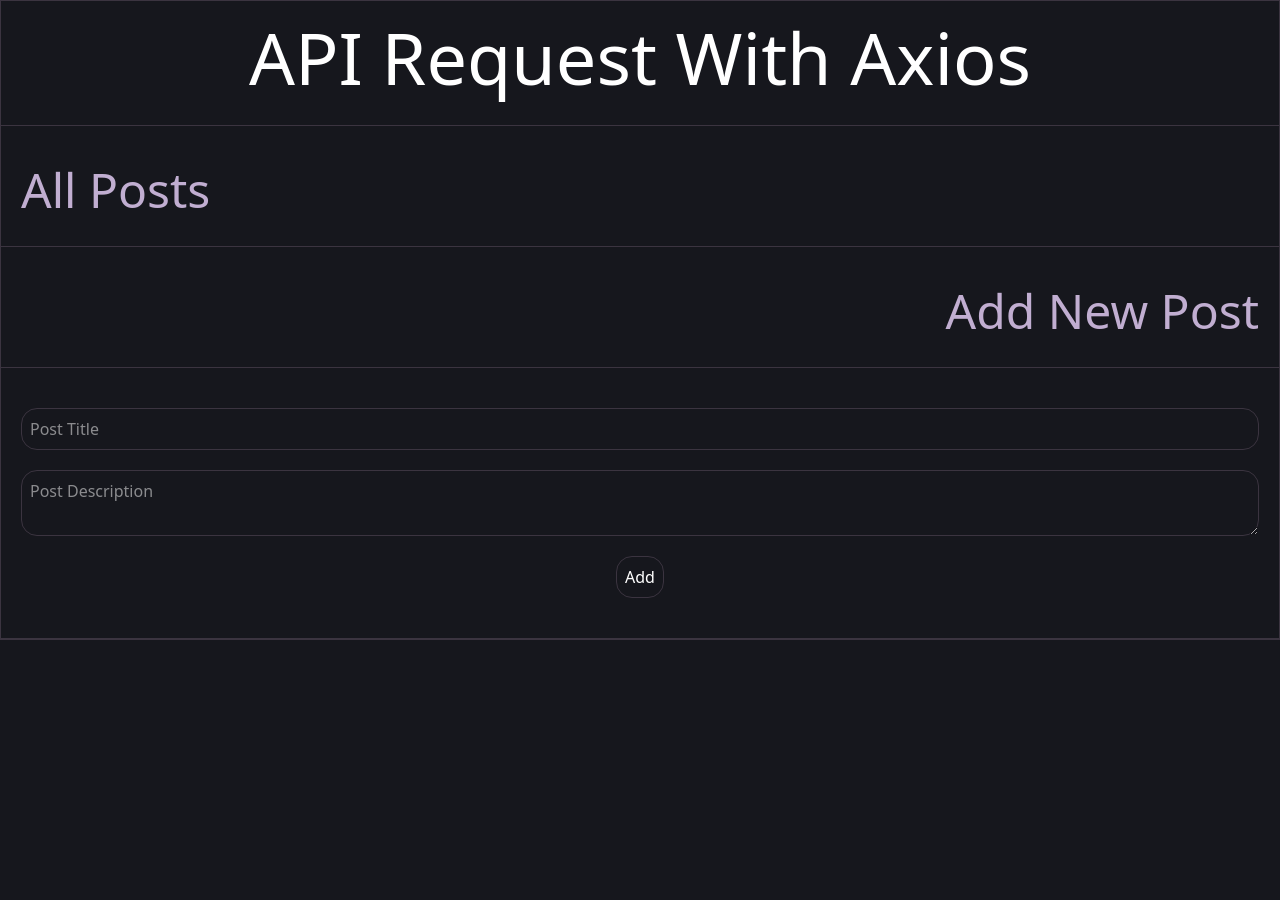
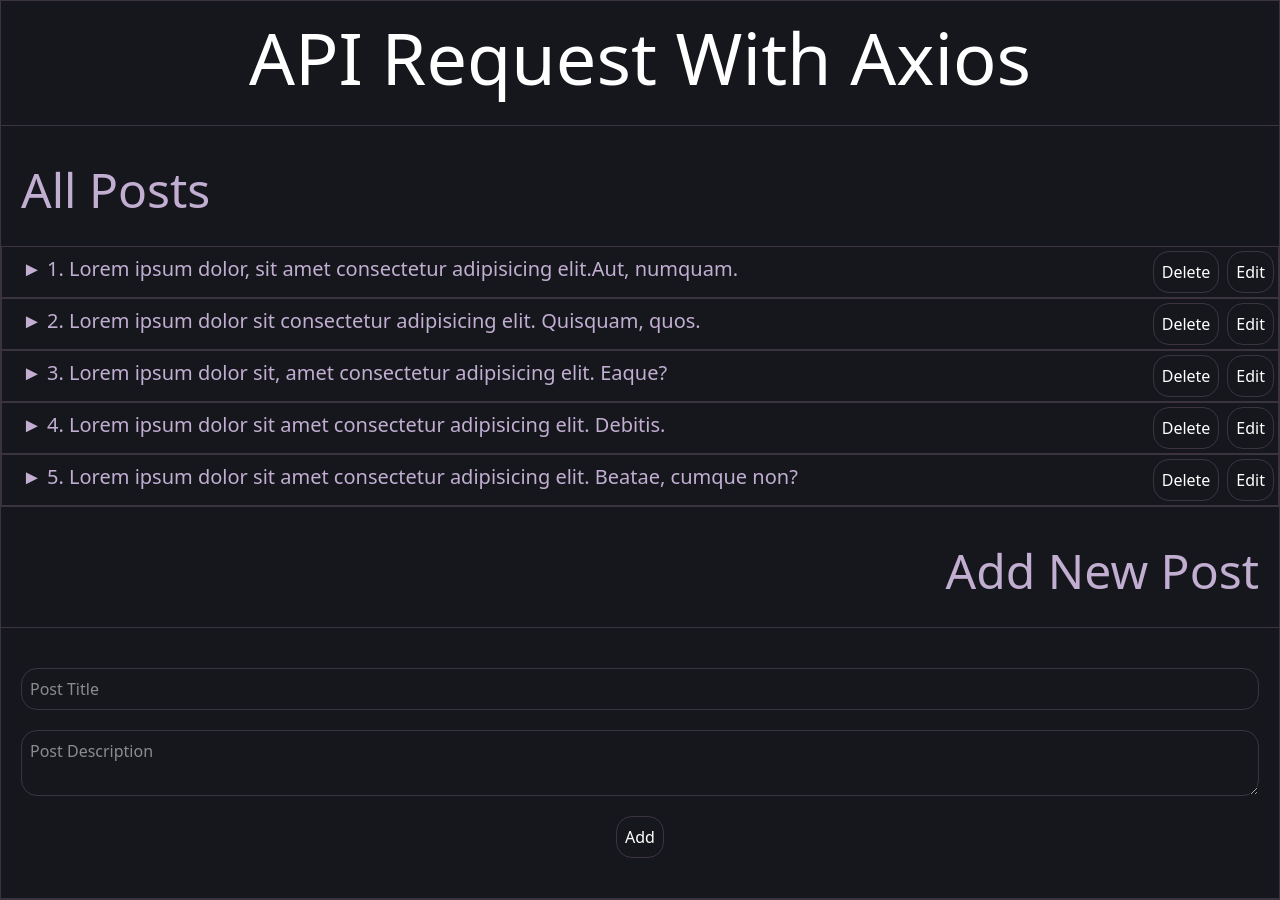
Before and after one commit to MK-Chakraborty/Small-Axios-Project, a React (Vite) app: page / in a window 1280 px wide. Before the commit the page ends 800 px from the top, so only its background shows below. Built offline with nearby package versions, Linux system fonts and the light colour scheme; data requests are answered from the project's data file.

Commit message:
get all data axios

```diff
--- a/src/App.jsx
+++ b/src/App.jsx
@@ -4,16 +4,22 @@
 import AddPost from "./components/Posts/AddPost";
 import AllPosts from "./components/Posts/AllPosts";
 import EditPost from "./components/Posts/EditPost";
-import { UpdatePostContext } from "./contexts";
+import { PostsContext, UpdatePostContext } from "./contexts";
 
 function App() {
   const { updatablePost } = useContext(UpdatePostContext);
+  const { error } = useContext(PostsContext);
 
   return (
     <section className="max-w-7xl border border-[#3b3440] mx-auto text-white">
       <Header />
       <AllPosts />
       {updatablePost.updatable ? <EditPost /> : <AddPost />}
+      {error && (
+        <div className="bg-red-500 text-white text-base p-1 mx-2 my-7 border border-white">
+          An Error Occurrd: {error}
+        </div>
+      )}
     </section>
   );
 }
--- a/src/providers/PostProvider.jsx
+++ b/src/providers/PostProvider.jsx
@@ -1,10 +1,36 @@
-import { useState } from "react";
+import axios from "axios";
+import { useEffect, useState } from "react";
 import { PostsContext } from "../contexts";
 
 export default function PostProvider({ children }) {
   const [posts, setPosts] = useState([]);
+  const [error, setError] = useState("");
+
+  useEffect(() => {
+    const fetchPosts = async () => {
+      try {
+        const response = await axios.get(`http://localhost:8000/posts`);
+        if (response && response.data) {
+          setPosts(response.data);
+        }
+      } catch (error) {
+        if (axios.isAxiosError(error)) {
+          setError(
+            error.response?.data?.message ||
+              error.response?.statusText ||
+              error.message,
+          );
+        } else {
+          setError("Something went wrong");
+        }
+      }
+    };
+
+    fetchPosts();
+  }, []);
+
   return (
-    <PostsContext.Provider value={{ posts, setPosts }}>
+    <PostsContext.Provider value={{ posts, setPosts, error }}>
       {children}
     </PostsContext.Provider>
   );
```
